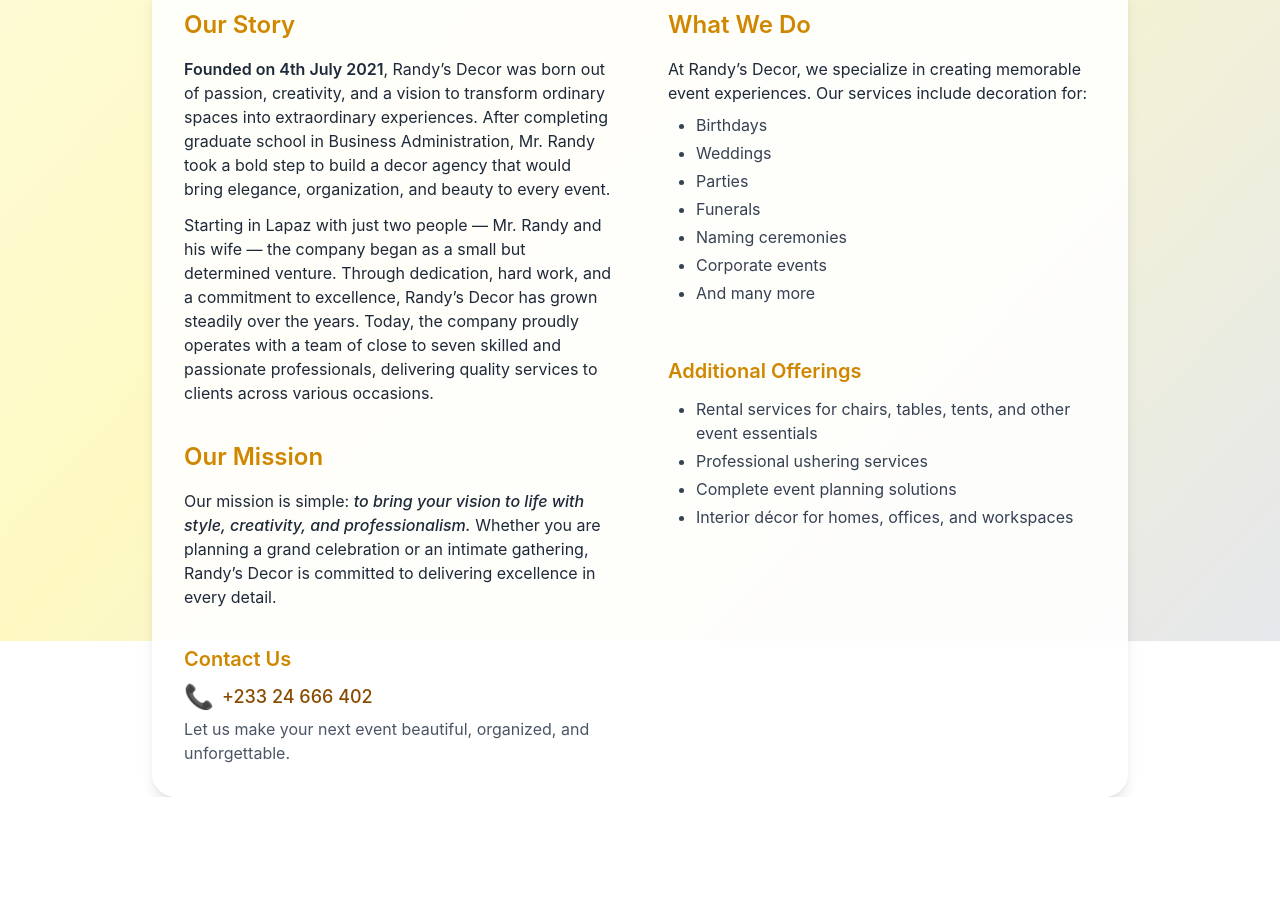
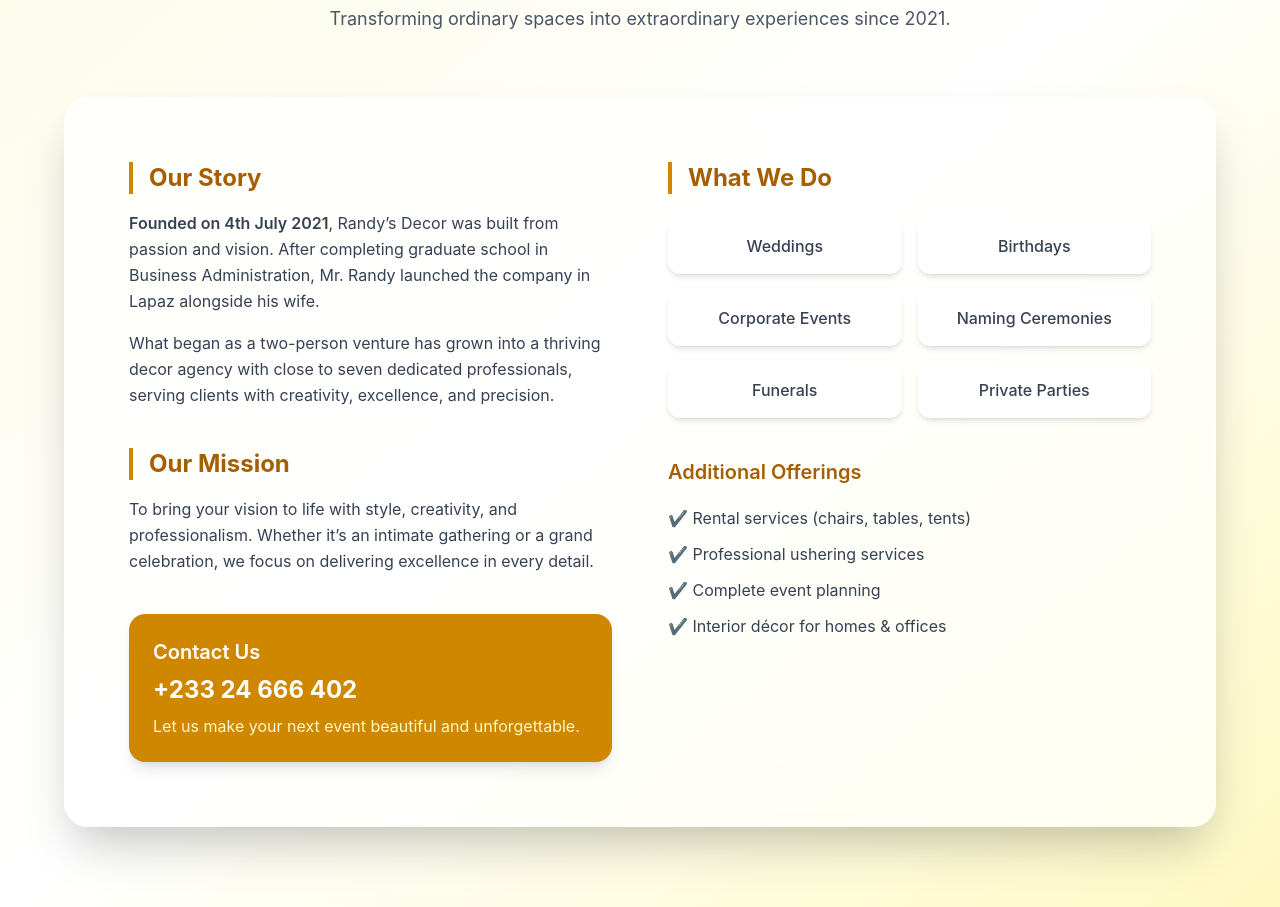
Before and after one commit to EnergyOG/Randy-s-Decor, a React (Vite) app: page /about in a window 1280 px wide. Shown: the part 731-1638 px from the top of the page. Before the commit the page ends 1528 px from the top, so only its background shows below. Built offline with nearby package versions, Linux system fonts and the light colour scheme; the HTML template or start-up script is replaced by a standard one.

Commit message:
mid section layout mordified

```diff
--- a/src/pages/About.jsx
+++ b/src/pages/About.jsx
@@ -5,60 +5,113 @@ function About() {
       <div>
       <img src={image1} alt="About Us" className=" w-full h-[250px] sm:h-[350px] md:h-[500px] object-cover object-top"/>
       </div>
-      <div className="max-w-5xl mx-auto px-6 py-12 h-[100vh]">
-        <h1 className="text-5xl font-bold text-yellow-700 mb-10 text-center">About Randy’s Decor</h1>
-        <div className="bg-white/90 rounded-3xl shadow-lg p-8 flex flex-col gap-8 md:flex-row md:gap-14">
-          <div className="flex-1 flex flex-col gap-6 justify-between">
-            <div>
-              <h2 className="text-2xl font-semibold text-yellow-600 mb-4">Our Story</h2>
-              <p className="text-gray-800 mb-3">
-                <span className="font-semibold">Founded on 4th July 2021</span>, Randy’s Decor was born out of passion, creativity, and a vision to transform ordinary spaces into extraordinary experiences. After completing graduate school in Business Administration, Mr. Randy took a bold step to build a decor agency that would bring elegance, organization, and beauty to every event.
-              </p>
-              <p className="text-gray-800 mb-3">
-                Starting in Lapaz with just two people — Mr. Randy and his wife — the company began as a small but determined venture. Through dedication, hard work, and a commitment to excellence, Randy’s Decor has grown steadily over the years. Today, the company proudly operates with a team of close to seven skilled and passionate professionals, delivering quality services to clients across various occasions.
+      <div className="min-h-screen bg-gradient-to-br from-yellow-50 via-white to-yellow-100 py-20 px-6">
+  <div className="max-w-6xl mx-auto">
+
+    {/* Header */}
+    <div className="text-center mb-16">
+      <h1 className="text-5xl md:text-6xl font-extrabold bg-gradient-to-r from-yellow-600 to-yellow-800 bg-clip-text text-transparent">
+        About Randy’s Decor
+      </h1>
+      <p className="mt-6 text-gray-600 max-w-2xl mx-auto text-lg">
+        Transforming ordinary spaces into extraordinary experiences since 2021.
       </p>
     </div>
+
+    {/* Main Card */}
+    <div className="backdrop-blur-xl bg-white/70 border border-white/40 shadow-2xl rounded-3xl p-10 md:p-16">
+
+      <div className="grid md:grid-cols-2 gap-14">
+
+        {/* Left Column */}
+        <div className="space-y-10">
+
+          {/* Our Story */}
           <div>
-              <h2 className="text-2xl font-semibold text-yellow-600 mb-4">Our Mission</h2>
-              <p className="text-gray-800 mb-3">
-                Our mission is simple: <span className="font-medium italic">to bring your vision to life with style, creativity, and professionalism.</span> Whether you are planning a grand celebration or an intimate gathering, Randy’s Decor is committed to delivering excellence in every detail.
+            <h2 className="text-2xl font-bold text-yellow-700 mb-4 border-l-4 border-yellow-600 pl-4">
+              Our Story
+            </h2>
+            <p className="text-gray-700 leading-relaxed">
+              <span className="font-semibold">Founded on 4th July 2021</span>, Randy’s Decor was built from passion and vision.
+              After completing graduate school in Business Administration, Mr. Randy
+              launched the company in Lapaz alongside his wife.
+            </p>
+            <p className="text-gray-700 leading-relaxed mt-4">
+              What began as a two-person venture has grown into a thriving decor agency
+              with close to seven dedicated professionals, serving clients with creativity,
+              excellence, and precision.
             </p>
           </div>
+
+          {/* Mission */}
           <div>
-              <h2 className="text-xl font-semibold text-yellow-600 mb-2">Contact Us</h2>
-              <div className="flex items-center gap-2 text-lg text-yellow-800">
-                <span role="img" aria-label="phone" className="text-yellow-500 font-bold text-2xl">📞</span>
-                <span className="font-medium">+233 24 666 402</span>
+            <h2 className="text-2xl font-bold text-yellow-700 mb-4 border-l-4 border-yellow-600 pl-4">
+              Our Mission
+            </h2>
+            <p className="text-gray-700 leading-relaxed">
+              To bring your vision to life with style, creativity, and professionalism.
+              Whether it’s an intimate gathering or a grand celebration,
+              we focus on delivering excellence in every detail.
+            </p>
           </div>
-              <p className="text-gray-600 mt-1">Let us make your next event beautiful, organized, and unforgettable.</p>
+
+          {/* Contact Card */}
+          <div className="bg-yellow-600 text-white rounded-2xl p-6 shadow-lg">
+            <h3 className="text-xl font-semibold mb-2">Contact Us</h3>
+            <p className="text-2xl font-bold">+233 24 666 402</p>
+            <p className="mt-2 text-yellow-100">
+              Let us make your next event beautiful and unforgettable.
+            </p>
+          </div>
+
+        </div>
+
+        {/* Right Column */}
+        <div className="space-y-10">
+
+          {/* Services Grid */}
+          <div>
+            <h2 className="text-2xl font-bold text-yellow-700 mb-6 border-l-4 border-yellow-600 pl-4">
+              What We Do
+            </h2>
+
+            <div className="grid grid-cols-2 gap-4">
+              {[
+                "Weddings",
+                "Birthdays",
+                "Corporate Events",
+                "Naming Ceremonies",
+                "Funerals",
+                "Private Parties"
+              ].map((item, index) => (
+                <div
+                  key={index}
+                  className="bg-white shadow-md hover:shadow-xl transition duration-300 rounded-xl p-4 text-center font-medium text-gray-700 hover:text-yellow-700"
+                >
+                  {item}
+                </div>
+              ))}
             </div>
           </div>
-          <div className="flex-1 flex flex-col gap-6">
+
+          {/* Additional Services */}
           <div>
-              <h2 className="text-2xl font-semibold text-yellow-600 mb-4">What We Do</h2>
-              <p className="text-gray-800">
-                At Randy’s Decor, we specialize in creating memorable event experiences. Our services include decoration for:
-              </p>
-              <ul className="list-disc pl-7 mt-2 text-gray-700 space-y-1">
-                <li>Birthdays</li>
-                <li>Weddings</li>
-                <li>Parties</li>
-                <li>Funerals</li>
-                <li>Naming ceremonies</li>
-                <li>Corporate events</li>
-                <li>And many more</li>
+            <h3 className="text-xl font-semibold text-yellow-700 mb-5">
+              Additional Offerings
+            </h3>
+            <ul className="space-y-3 text-gray-700">
+              <li>✔ Rental services (chairs, tables, tents)</li>
+              <li>✔ Professional ushering services</li>
+              <li>✔ Complete event planning</li>
+              <li>✔ Interior décor for homes & offices</li>
             </ul>
           </div>
-            <div>
-              <h3 className="text-xl font-semibold text-yellow-600 mb-3 mt-7">Additional Offerings</h3>
-              <ul className="list-disc pl-7 text-gray-700 space-y-1">
-                <li>Rental services for chairs, tables, tents, and other event essentials</li>
-                <li>Professional ushering services</li>
-                <li>Complete event planning solutions</li>
-                <li>Interior décor for homes, offices, and workspaces</li>
-              </ul>
+
+        </div>
+
       </div>
     </div>
+
   </div>
 </div>
     </div>
```
Lines whose indentation alone changed are shown as unchanged.
